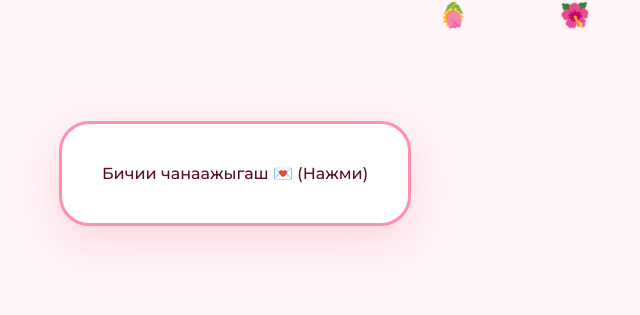
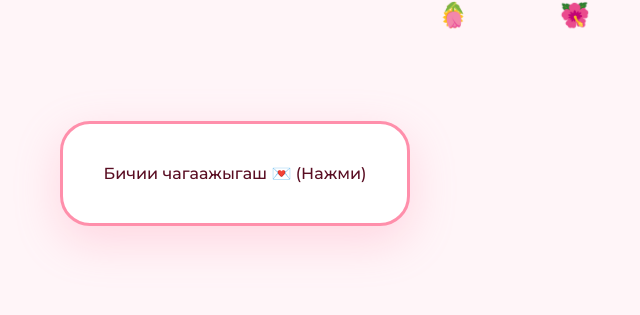
Before and after one commit to baibelek/12_marta, a Flask app: page / in a window 1280 px wide. Shown: the part 829-1144 px from the top of the page, without its empty margins (405-1045 px from the left). Run offline with Flask 3, Linux system fonts and the light colour scheme.

Commit message:
Update index.html

```diff
--- a/templates/index.html
+++ b/templates/index.html
@@ -155,7 +155,7 @@
     <div class="content">
         <div class="envelope-section animate__animated animate__zoomIn">
             <div class="envelope" onclick="openLetter()">
-                <span id="envelope-text">Бичии чанаажыгаш 💌 (Нажми)</span>
+                <span id="envelope-text">Бичии чагаажыгаш 💌 (Нажми)</span>
                 <div id="letter">
                     Торутунген хунун биле авай байыр чедирип тур бис, кан-дег кадыкты кузээр-дыр бис авай😘 <br><br>
                     Кан-дег кадыкшылды, Бугуле чуулдерге чугле ак орукту, чедиишкиннерни кузеп! Эн-не чараш чечектерни соннеп, Аас-кежиктиг узун назылаарынарны Кузеп алган кузелинер кезээ шагда будуп чоруурун кузээр-дир бис!💐😘 <br>
```
